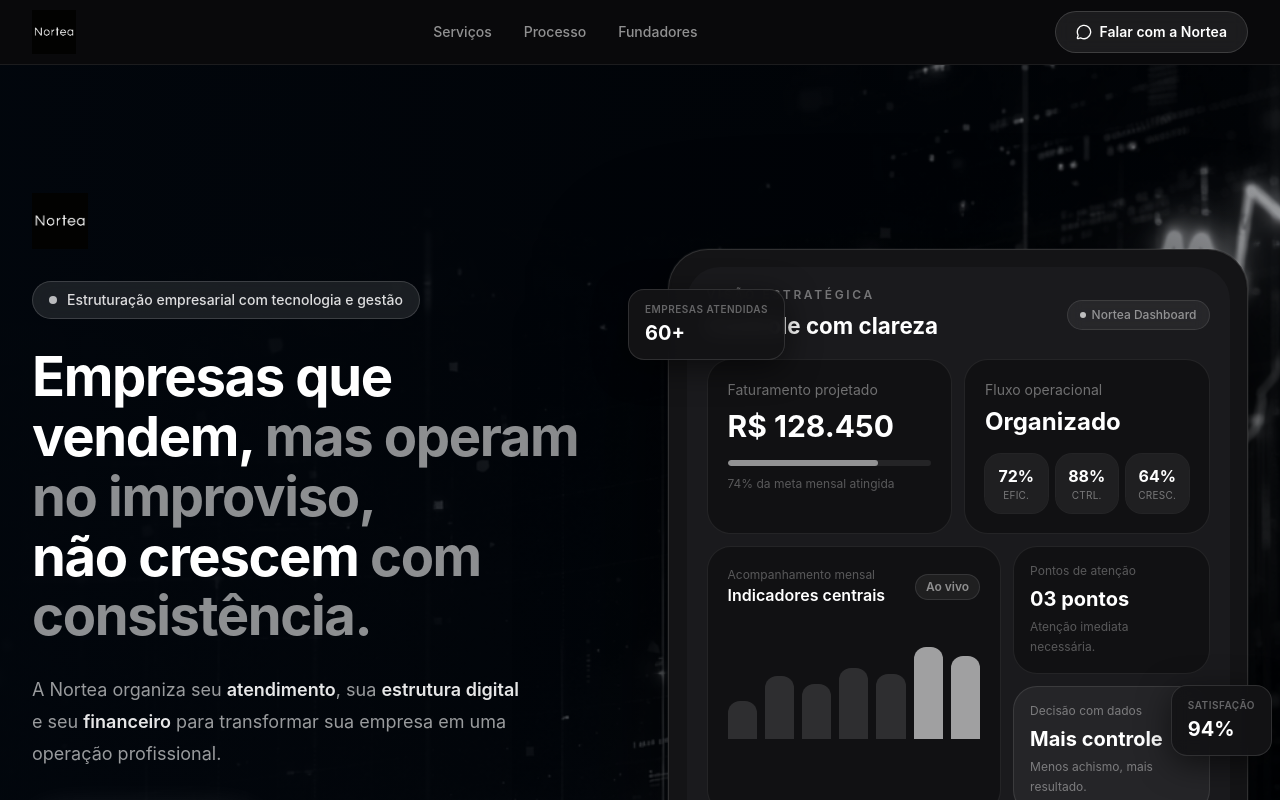
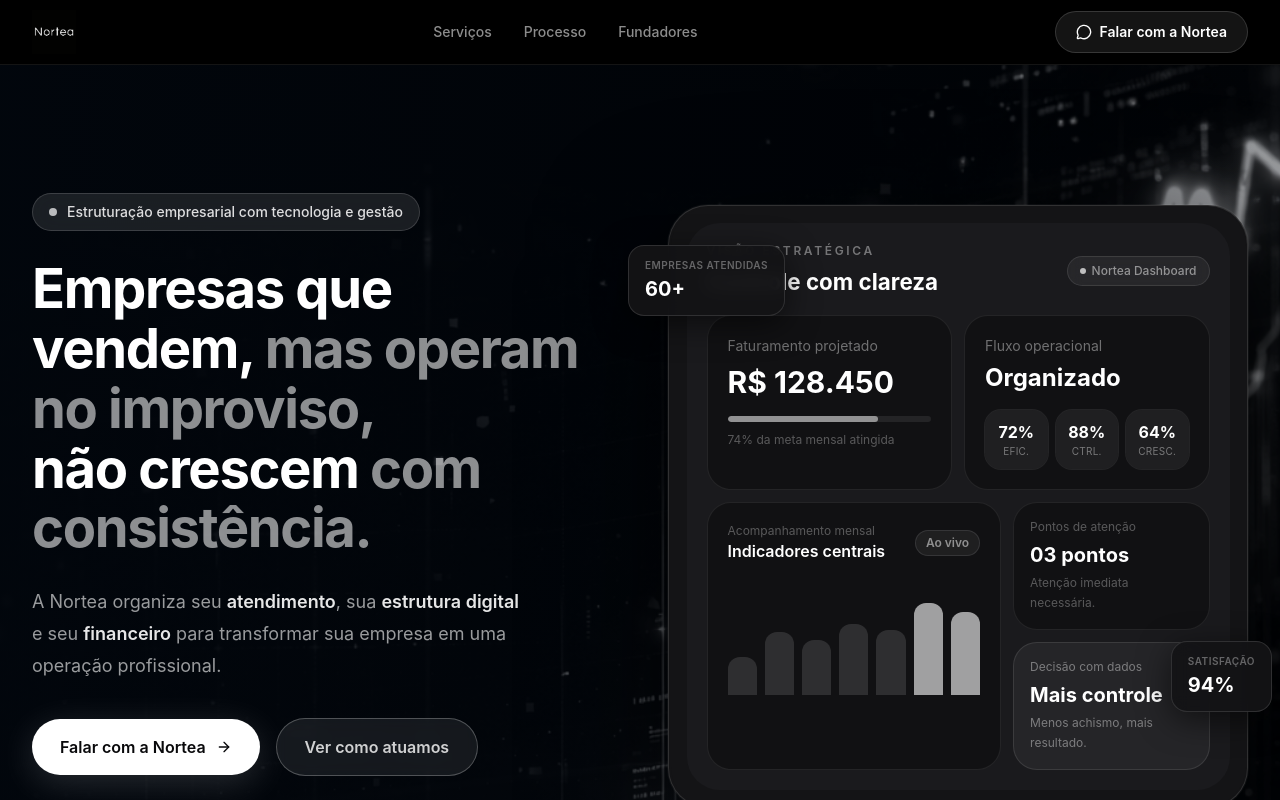
Before and after one commit to caioferreiraoficial2005-afk/Nortea, a React (Vite) app: page / in a window 1280 px wide. Shown: the top 800 px of the page. Built offline with nearby package versions, Linux system fonts and the light colour scheme.

Commit message:
Ajusta header bg e remove logo do hero
Co-Authored-By: Claude Sonnet 4.6 <noreply@anthropic.com>

```diff
--- a/src/App.tsx
+++ b/src/App.tsx
@@ -347,7 +347,7 @@ export default function NorteaReactSite() {
     <div className="min-h-screen bg-[#09090b] text-white antialiased">
 
       {/* ── HEADER ── */}
-      <header className={`sticky top-0 z-40 bg-[#09090b] transition-transform duration-300 ease-in-out will-change-transform ${headerVisible ? "translate-y-0" : "-translate-y-full"}`}>
+      <header className={`sticky top-0 z-40 bg-black transition-transform duration-300 ease-in-out will-change-transform ${headerVisible ? "translate-y-0" : "-translate-y-full"}`}>
         <div className="border-b border-white/8">
           <div className="mx-auto flex h-16 max-w-7xl items-center justify-between px-6 lg:px-8">
             <LogoMark />
@@ -394,14 +394,6 @@ export default function NorteaReactSite() {
               transition={{ duration: 0.9, ease: [0.25, 0.46, 0.45, 0.94] }}
               className="relative z-10"
             >
-              {/* Logo */}
-              <img
-                src="/images/logo nova nortea.png"
-                alt="Nortea"
-                decoding="async"
-                className="mb-8 h-14 w-auto"
-              />
-
               {/* Badge */}
               <div className="mb-7 inline-flex items-center gap-2.5 rounded-full border border-white/15 bg-white/10 px-4 py-2 text-sm text-white/85 backdrop-blur-md">
                 <span className="relative flex h-2 w-2 shrink-0">
```
